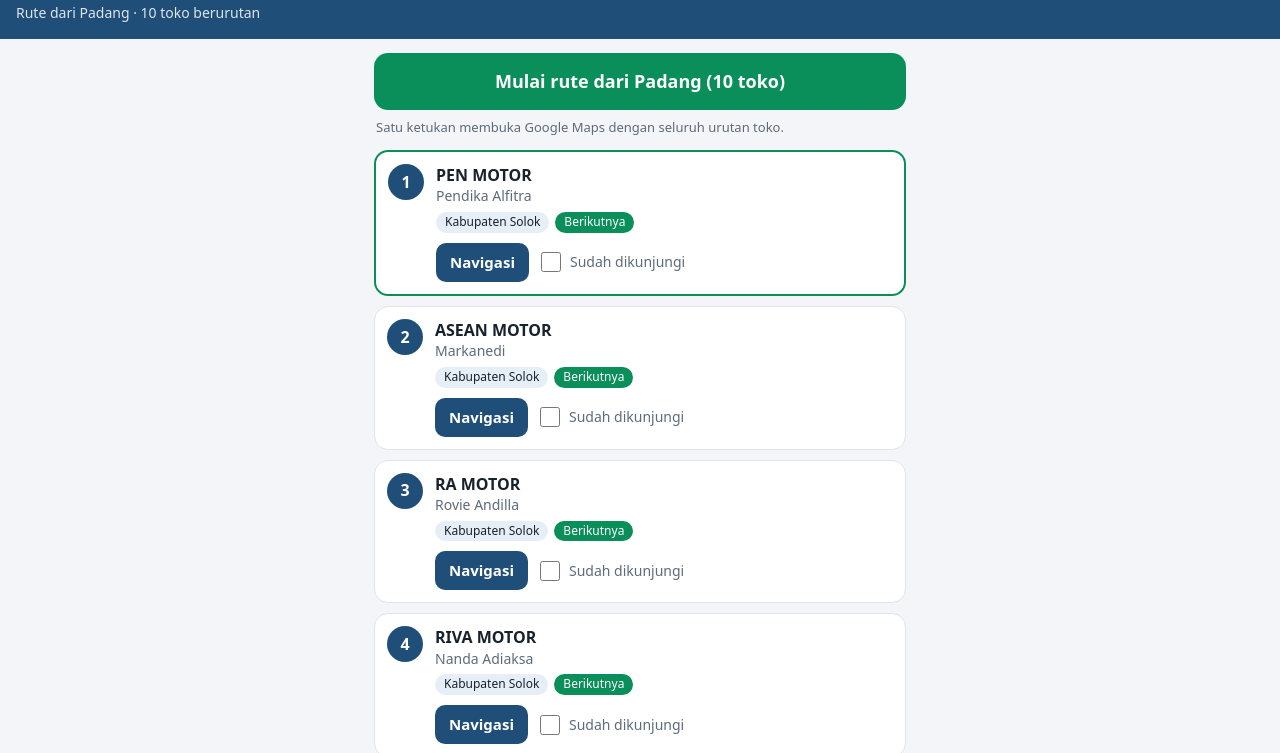
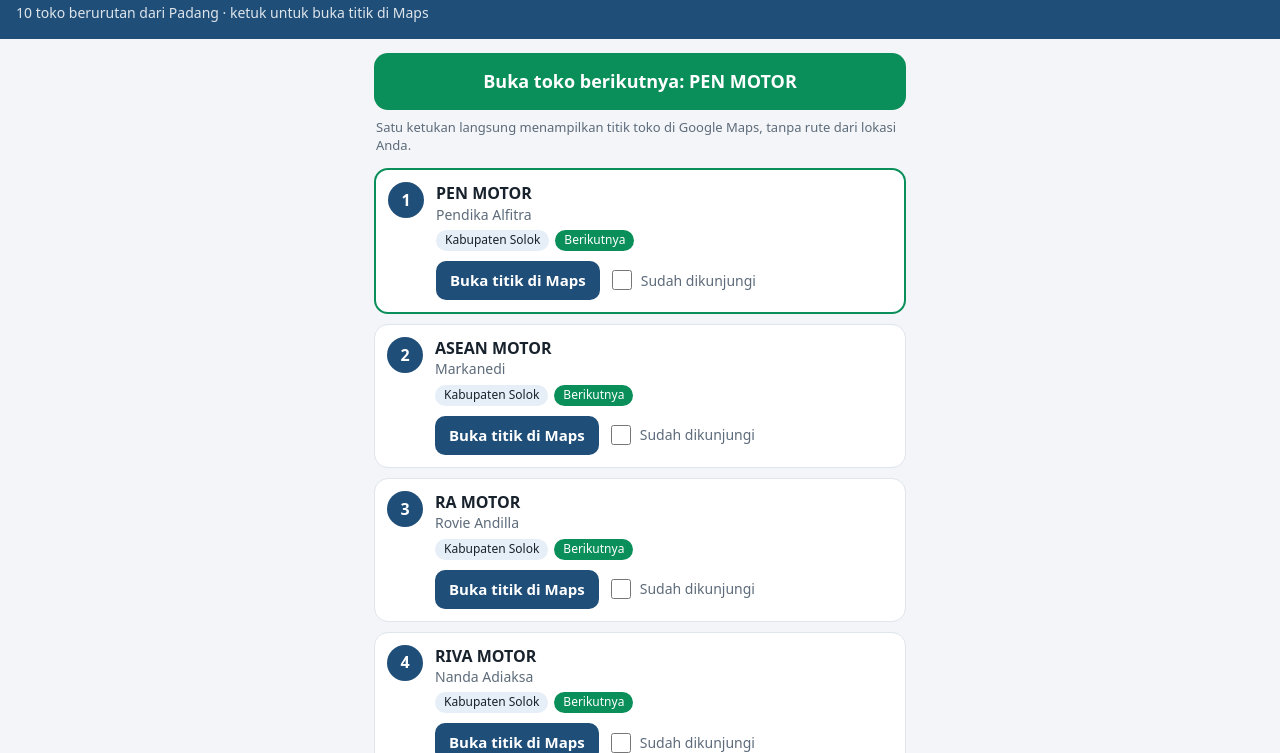
Before and after one commit to aminanuhzlaina-afk/urutan-lokasi-toko, a plain HTML site: page index.html in a window 1280 px wide. Shown: the part 47-800 px from the top of the page. Drawn offline with Linux system fonts and the light colour scheme.

Commit message:
Add files via upload

```diff
--- a/index.html
+++ b/index.html
@@ -40,9 +40,9 @@ main{max-width:560px;margin:0 auto;padding:14px 14px 40px}
 </style>
 </head>
 <body>
-<header><h1>Kunjungan Solok</h1><p>Rute dari Padang · 10 toko berurutan</p></header>
+<header><h1>Kunjungan Solok</h1><p>10 toko berurutan dari Padang · ketuk untuk buka titik di Maps</p></header>
 <main>
-<a id="go" class="go" href="#">Mulai rute</a>
+<a id="go" class="go" href="#">Buka toko berikutnya</a>
 <p class="sub" id="sub"></p>
 <div id="list"></div>
 <button class="reset" id="reset">Atur ulang tanda kunjungan</button>
@@ -65,35 +65,29 @@ let done=new Set();
 try{done=new Set(JSON.parse(localStorage.getItem(KEY)||'[]'));}catch(e){}
 const save=()=>{try{localStorage.setItem(KEY,JSON.stringify([...done]));}catch(e){}};
 const ll=s=>s.lat+','+s.lng;
-function routeUrl(list,fromPadang){
-  const last=list[list.length-1];
-  let u='https://www.google.com/maps/dir/?api=1&travelmode=driving&destination='+ll(last);
-  if(list.length>1)u+='&waypoints='+list.slice(0,-1).map(ll).join('%7C');
-  if(fromPadang)u+='&origin=Padang,+Sumatera+Barat';
-  return u;
-}
+const pinUrl=s=>'https://www.google.com/maps/search/?api=1&query='+ll(s);
 function render(){
   const rem=STORES.filter(s=>!done.has(s.id));
   const go=document.getElementById('go'),sub=document.getElementById('sub');
   if(!rem.length){go.textContent='Semua toko sudah dikunjungi';go.setAttribute('aria-disabled','true');go.removeAttribute('href');sub.textContent='';}
   else{
     go.removeAttribute('aria-disabled');
-    go.href=routeUrl(rem,done.size===0);
-    go.textContent=done.size===0?'Mulai rute dari Padang ('+rem.length+' toko)':'Lanjutkan rute ('+rem.length+' toko tersisa)';
-    sub.textContent=done.size===0?'Satu ketukan membuka Google Maps dengan seluruh urutan toko.':'Rute dimulai dari lokasi Anda sekarang ke toko yang belum dikunjungi.';
+    go.href=pinUrl(rem[0]);
+    go.textContent='Buka toko berikutnya: '+rem[0].n;
+    sub.textContent='Satu ketukan langsung menampilkan titik toko di Google Maps, tanpa rute dari lokasi Anda.';
   }
   const nextId=rem.length?rem[0].id:null, list=document.getElementById('list');
   list.textContent='';
   STORES.forEach((s,i)=>{
     const d=done.has(s.id),c=document.createElement('div');
     c.className='card'+(d?' done':'')+(s.id===nextId?' next':'');
-    c.innerHTML='<div class="no"></div><div class="body"><div class="nm"></div><div class="ow"></div><span class="chip"></span><span class="tag" hidden>Berikutnya</span><div class="row"><a class="nav" target="_self">Navigasi</a><label class="chk"><input type="checkbox"> Sudah dikunjungi</label></div></div>';
+    c.innerHTML='<div class="no"></div><div class="body"><div class="nm"></div><div class="ow"></div><span class="chip"></span><span class="tag" hidden>Berikutnya</span><div class="row"><a class="nav" target="_self">Buka titik di Maps</a><label class="chk"><input type="checkbox"> Sudah dikunjungi</label></div></div>';
     c.querySelector('.no').textContent=i+1;
     c.querySelector('.nm').textContent=s.n;
     c.querySelector('.ow').textContent=s.o||s.id;
     c.querySelector('.chip').textContent=s.a;
     c.querySelector('.tag').hidden=s.id!==nextId;
-    c.querySelector('.nav').href=routeUrl([s],false);
+    c.querySelector('.nav').href=pinUrl(s);
     const cb=c.querySelector('input');cb.checked=d;
     cb.onchange=()=>{cb.checked?done.add(s.id):done.delete(s.id);save();render();};
     list.appendChild(c);
```
